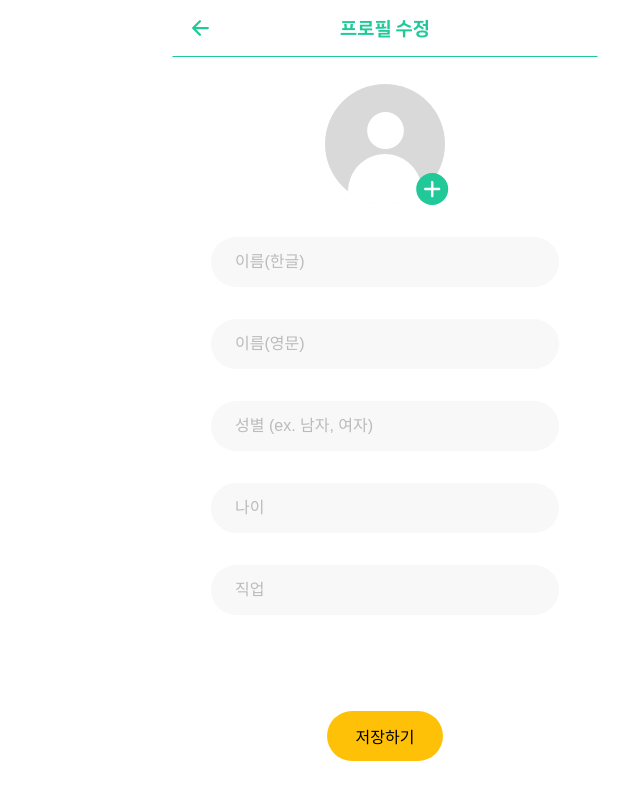
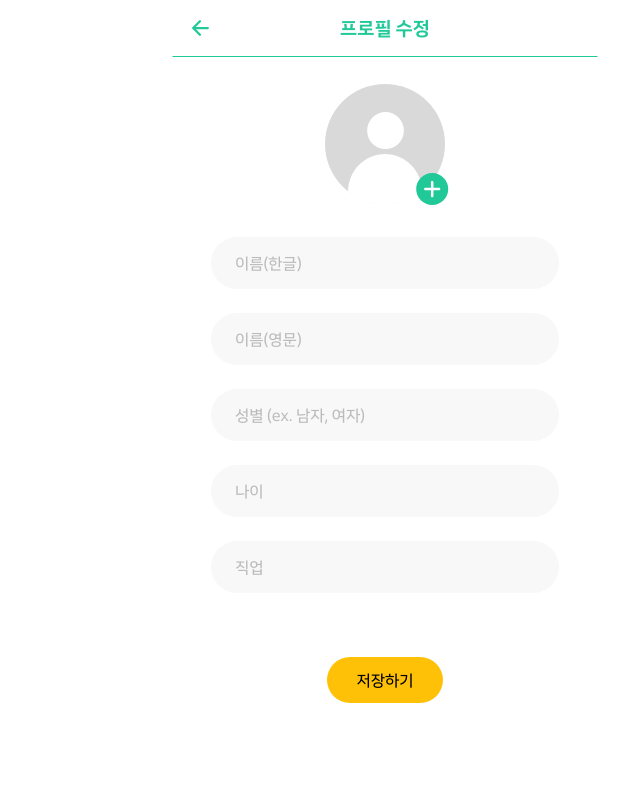
Before and after one commit to Coin-nect/Coin-nect_FE, a React (Vite) app: page /profile-edit in a window 1280 px wide. Shown: the whole page, without its empty margins (255-895 px from the left). Built offline with nearby package versions, Linux system fonts and the light colour scheme.

Commit message:
:art:[style]: 마이페이지, 공통 컴포넌트, 모달 폰트 적용

```diff
--- a/src/components/BottomNav.tsx
+++ b/src/components/BottomNav.tsx
@@ -88,7 +88,7 @@ const NavItem = styled.div<{ $active: boolean }>`
   color: ${props =>
     props.$active ? COMMON_COLORS.main : COMMON_COLORS.dark_gray};
   font-size: 0.5rem;
-  font-weight: bold;
+  font-family: 'NanumHuman-Regular';
   gap: 5px;
   cursor: pointer;
 `;
--- a/src/components/ProfileInfo.tsx
+++ b/src/components/ProfileInfo.tsx
@@ -55,7 +55,7 @@ const NameText = styled.div`
   font-size: 1.2rem;
   color: ${COLORS.white};
   text-align: center;
-  font-weight: bold;
+  font-family: 'NanumHuman-ExtraBold';
   margin-top: 1.6rem;
   margin-bottom: 1rem;
 `;
@@ -65,4 +65,5 @@ const Text = styled.div`
   color: ${COLORS.white};
   margin-bottom: 0.4rem;
   margin-left: 3rem;
+  font-family: 'NanumHuman-Regular';
 `;
--- a/src/components/common/Button.tsx
+++ b/src/components/common/Button.tsx
@@ -58,6 +58,7 @@ const ButtonContainer = styled.button<{
   align-items: center;
   border: none;
   cursor: pointer;
+  font-family: 'NanumHuman-Regular';
 
   &.default {
     background-color: ${COMMON_COLORS.main};
--- a/src/components/common/Input.tsx
+++ b/src/components/common/Input.tsx
@@ -78,6 +78,7 @@ export const InputBox = styled.input`
     color: ${FONT_COLORS.dark_blue};
     padding: 1rem 1.5rem;
     border-radius: 2rem;
+    font-family: 'NanumHuman-Regular';
 
     &::placeholder {
       color: ${FONT_COLORS.placeholder};
--- a/src/components/modal/CategoryModal.tsx
+++ b/src/components/modal/CategoryModal.tsx
@@ -41,15 +41,15 @@ const ModalContent = styled.div`
 `;
 
 const Title = styled.h3`
-  margin-bottom: 1rem;
+  margin-bottom: 2rem;
   font-size: 1.2rem;
-  font-weight: bold;
+  font-family: 'NanumHuman-ExtraBold';
 `;
 
 const CategoryList = styled.div`
   display: grid;
   grid-template-columns: repeat(4, 1fr);
-  gap: 1rem;
+  gap: 1.5rem;
   max-height: 400px;
   overflow-y: auto;
 
@@ -78,7 +78,8 @@ const IconCircle = styled.div`
 
 const Label = styled.div`
   margin-top: 0.3rem;
-  font-size: 0.7rem;
+  font-size: 0.5rem;
   text-align: center;
   color: ${COLORS.dark_blue};
+  font-family: 'NanumHuman-Light';
 `;
--- a/src/components/modal/CheckModal.tsx
+++ b/src/components/modal/CheckModal.tsx
@@ -62,7 +62,7 @@ const Wrapper = styled.div`
 const Text = styled.p`
   color: ${FONT_COLORS.dark_blue};
   font-size: 1.2rem;
-  font-weight: 500;
+  font-family: 'NanumHuman-Bold';
   text-align: center;
 `;
 
--- a/src/components/modal/MenuModal.tsx
+++ b/src/components/modal/MenuModal.tsx
@@ -68,6 +68,7 @@ const MenuItem = styled.div`
   align-items: center;
   cursor: pointer;
   font-size: 0.9rem;
+  font-family: 'NanumHuman-Light';
 `;
 
 const Divider = styled.div`
--- a/src/pages/MyPage/ProfileEdit.tsx
+++ b/src/pages/MyPage/ProfileEdit.tsx
@@ -120,7 +120,7 @@ const ProfileEdit = () => {
           value={formData.name_e.value}
           inputType="text"
           onChange={e => handleInputChange(e, 'name_e')}
-          style={{ marginTop: '1rem' }}
+          style={{ marginTop: '0.5rem' }}
         />
         {formData.name_e.error && (
           <ErrorText>{formData.name_e.error}</ErrorText>
@@ -131,7 +131,7 @@ const ProfileEdit = () => {
           value={formData.gender.value}
           inputType="text"
           onChange={e => handleInputChange(e, 'gender')}
-          style={{ marginTop: '1rem' }}
+          style={{ marginTop: '0.5rem' }}
         />
         {formData.gender.error && (
           <ErrorText>{formData.gender.error}</ErrorText>
@@ -142,7 +142,7 @@ const ProfileEdit = () => {
           value={formData.age.value}
           inputType="number"
           onChange={e => handleInputChange(e, 'age')}
-          style={{ marginTop: '1rem' }}
+          style={{ marginTop: '0.5rem' }}
         />
         {formData.age.error && <ErrorText>{formData.age.error}</ErrorText>}
         <Input
@@ -151,13 +151,13 @@ const ProfileEdit = () => {
           value={formData.job.value}
           inputType="text"
           onChange={e => handleInputChange(e, 'job')}
-          style={{ marginTop: '1rem' }}
+          style={{ marginTop: '0.5rem' }}
         />
         {formData.job.error && <ErrorText>{formData.job.error}</ErrorText>}
         <Button
           buttonText="저장하기"
           type="saveBtn"
-          style={{ marginTop: '5rem' }}
+          style={{ marginTop: '3rem' }}
           bgColor={COMMON_COLORS.yellow}
           txtColor={COLORS.black}
           onClick={handleSubmit}
```
